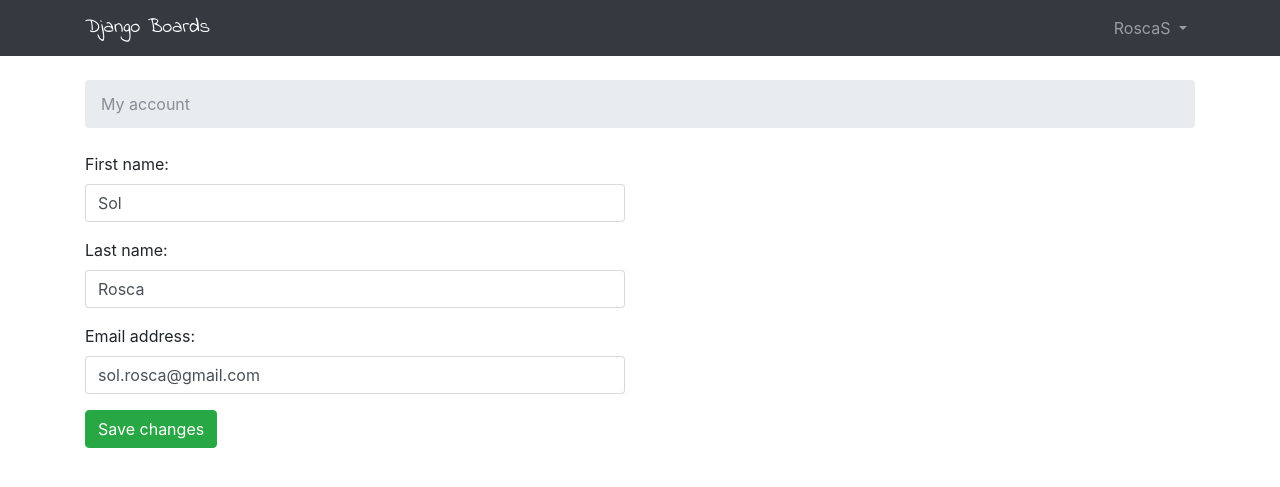
After one commit to RoscaS/django_forum, a Django app: page /settings/account/ in a window 1280 px wide. The commit adds this page. Shown: the top 487 px of the page. Run offline with Django 3.2, Linux system fonts and the light colour scheme; a user stored in the database is signed in; parts of the project's set-up code (start-up, migrations or seed data) failed here and were passed over; some libraries are stand-ins or nearby versions.

Commit message:
my_account

```diff
--- a/myproject/accounts/views.py
+++ b/myproject/accounts/views.py
@@ -1,6 +1,10 @@
-from django.contrib.auth.forms import UserCreationForm
-from django.contrib.auth import login
-from django.shortcuts import render, redirect
+from django.contrib.auth import login as auth_login
+from django.contrib.auth.decorators import login_required
+from django.contrib.auth.models import User
+from django.shortcuts import redirect, render
+from django.urls import reverse_lazy
+from django.utils.decorators import method_decorator
+from django.views.generic import UpdateView
 
 from .forms import SignUpForm
 
@@ -14,3 +18,14 @@ def signup(request):
     else:
         form = SignUpForm()
     return render(request, 'signup.html', {'form': form})
+
+
+@method_decorator(login_required, name='dispatch')
+class UserUpdateView(UpdateView):
+    model = User
+    fields = ('first_name', 'last_name', 'email', )
+    template_name = 'my_account.html'
+    success_url = reverse_lazy('my_account')
+
+    def get_object(self):
+        return self.request.user
--- a/myproject/myproject/urls.py
+++ b/myproject/myproject/urls.py
@@ -65,6 +65,7 @@ urlpatterns = [
         template_name='password_change_done.html'),
         name='password_change_done'),
 
+    url(r'^settings/account/$', accounts_views.UserUpdateView.as_view(), name='my_account'),
     # template_name is optional but make the link between view and template more obvious
 
 
@@ -76,9 +77,13 @@ urlpatterns = [
     # url(r'^boards/(?P<pk>\d+)/topics/(?P<topic_pk>\d+)/$', views.topic_posts, name='topic_posts'),
     url(r'^boards/(?P<pk>\d+)/topics/(?P<topic_pk>\d+)/$', views.PostListView.as_view(), name='topic_posts'),
 
+
+
+
     url(r'^boards/(?P<pk>\d+)/new/$', views.new_topic, name='new_topic'),
     url(r'^boards/(?P<pk>\d+)/topics/(?P<topic_pk>\d+)/reply/$', views.reply_topic, name='reply_topic'),
     url(r'^boards/(?P<pk>\d+)/topics/(?P<topic_pk>\d+)/posts/(?P<post_pk>\d+)/edit/$',
         views.PostUpdateView.as_view(), name='edit_post'),
     url(r'^admin/', admin.site.urls),
+
 ]
--- a/myproject/templates/base.html
+++ b/myproject/templates/base.html
@@ -28,7 +28,7 @@
                     {{ user.username }}
                   </a>
                   <div class="dropdown-menu dropdown-menu-right" aria-labelledby="userMenu">
-                    <a class="dropdown-item" href="#">My account</a>
+                    <a class="dropdown-item" href="{% url 'my_account' %}">My account</a>
                     <a class="dropdown-item" href="{% url 'password_change' %}">Change password</a>
                     <div class="dropdown-divider"></div>
                     <a class="dropdown-item" href="{% url 'logout' %}">Log out</a>
--- /dev/null
+++ b/myproject/templates/my_account.html
@@ -0,0 +1,19 @@
+{% extends 'base.html' %}
+
+{% block title %}My account{% endblock %}
+
+{% block breadcrumb %}
+  <li class="breadcrumb-item active">My account</li>
+{% endblock %}
+
+{% block content %}
+  <div class="row">
+    <div class="col-lg-6 col-md-8 col-sm-10">
+      <form method="post" novalidate>
+        {% csrf_token %}
+        {% include 'includes/_form.html' %}
+        <button type="submit" class="btn btn-success">Save changes</button>
+      </form>
+    </div>
+  </div>
+{% endblock %}
```
Also changed, not shown: myproject/boards/views.py (+1 -12 lines), myproject/db.sqlite3.
